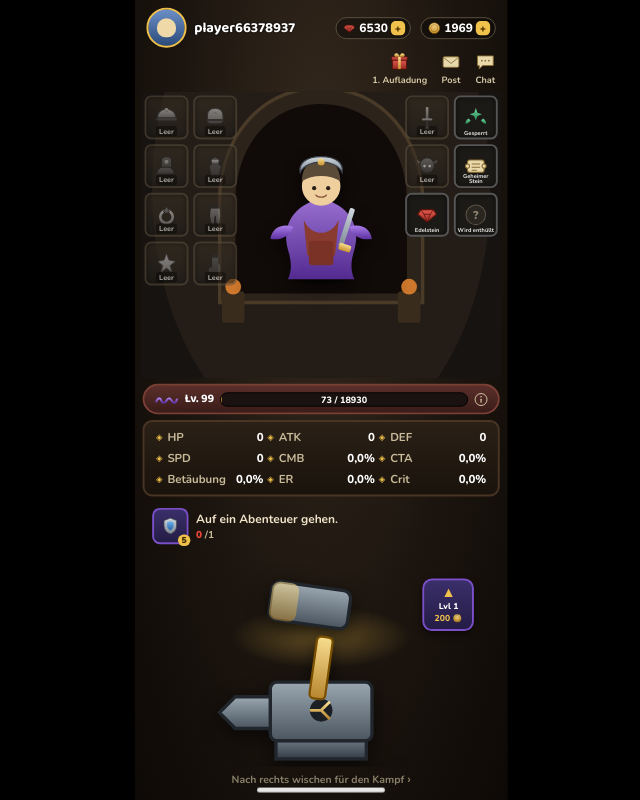
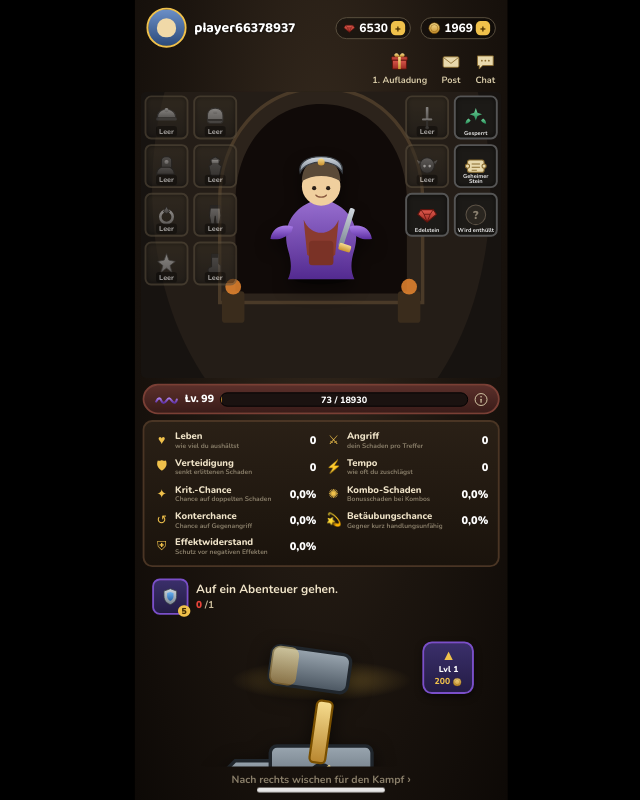
Before and after one commit to cy72whfbrt-dotcom/Game-, a PHP site: page / in a window 1280 px wide. Shown: the whole page, without its empty margins (319-959 px from the left). Run offline with PHP 8.4, Linux system fonts and the light colour scheme.

Commit message:
Replace cryptic stat abbreviations with clear names and descriptions
HP/ATK/DEF/SPD/CMB/CTA/ER were unreadable shorthand. Every stat now
has a full German name plus a one-line explanation of what it actually
does (e.g. "Angriff - dein Schaden pro Treffer", "Konterchance -
Chance auf Gegenangriff"), laid out as a clean 2-column list with a
distinct icon per stat instead of a cramped 3-column grid of letters.

Co-Authored-By: Claude Sonnet 5 <noreply@anthropic.com>
Claude-Session: https://claude.ai/code/session_01PmjxWnFA4ADyn5eS7WWuRu

```diff
--- a/index.html
+++ b/index.html
@@ -130,17 +130,53 @@
         <svg class="info-icon"><use href="icons.svg#info"/></svg>
       </div>
 
-      <!-- Stats panel -->
+      <!-- Stats panel: klare Namen + kurze Erklärung statt kryptischer Kürzel -->
       <div class="stats-panel">
-        <div class="stat"><span class="stat-icon">◈</span><span class="stat-name">HP</span><span class="stat-value" id="stat-HP">0</span></div>
-        <div class="stat"><span class="stat-icon">◈</span><span class="stat-name">ATK</span><span class="stat-value" id="stat-ATK">0</span></div>
-        <div class="stat"><span class="stat-icon">◈</span><span class="stat-name">DEF</span><span class="stat-value" id="stat-DEF">0</span></div>
-        <div class="stat"><span class="stat-icon">◈</span><span class="stat-name">SPD</span><span class="stat-value" id="stat-SPD">0</span></div>
-        <div class="stat"><span class="stat-icon">◈</span><span class="stat-name">CMB</span><span class="stat-value" id="stat-CMB">0.0%</span></div>
-        <div class="stat"><span class="stat-icon">◈</span><span class="stat-name">CTA</span><span class="stat-value" id="stat-CTA">0.0%</span></div>
-        <div class="stat"><span class="stat-icon">◈</span><span class="stat-name">Betäubung</span><span class="stat-value" id="stat-Betaeubung">0.0%</span></div>
-        <div class="stat"><span class="stat-icon">◈</span><span class="stat-name">ER</span><span class="stat-value" id="stat-ER">0.0%</span></div>
-        <div class="stat"><span class="stat-icon">◈</span><span class="stat-name">Crit</span><span class="stat-value" id="stat-Crit">0.0%</span></div>
+        <div class="stat">
+          <span class="stat-icon">♥</span>
+          <span class="stat-text"><span class="stat-name">Leben</span><span class="stat-desc">wie viel du aushältst</span></span>
+          <span class="stat-value" id="stat-HP">0</span>
+        </div>
+        <div class="stat">
+          <span class="stat-icon">⚔</span>
+          <span class="stat-text"><span class="stat-name">Angriff</span><span class="stat-desc">dein Schaden pro Treffer</span></span>
+          <span class="stat-value" id="stat-ATK">0</span>
+        </div>
+        <div class="stat">
+          <span class="stat-icon">🛡</span>
+          <span class="stat-text"><span class="stat-name">Verteidigung</span><span class="stat-desc">senkt erlittenen Schaden</span></span>
+          <span class="stat-value" id="stat-DEF">0</span>
+        </div>
+        <div class="stat">
+          <span class="stat-icon">⚡</span>
+          <span class="stat-text"><span class="stat-name">Tempo</span><span class="stat-desc">wie oft du zuschlägst</span></span>
+          <span class="stat-value" id="stat-SPD">0</span>
+        </div>
+        <div class="stat">
+          <span class="stat-icon">✦</span>
+          <span class="stat-text"><span class="stat-name">Krit.-Chance</span><span class="stat-desc">Chance auf doppelten Schaden</span></span>
+          <span class="stat-value" id="stat-Crit">0,0%</span>
+        </div>
+        <div class="stat">
+          <span class="stat-icon">✺</span>
+          <span class="stat-text"><span class="stat-name">Kombo-Schaden</span><span class="stat-desc">Bonusschaden bei Kombos</span></span>
+          <span class="stat-value" id="stat-CMB">0,0%</span>
+        </div>
+        <div class="stat">
+          <span class="stat-icon">↺</span>
+          <span class="stat-text"><span class="stat-name">Konterchance</span><span class="stat-desc">Chance auf Gegenangriff</span></span>
+          <span class="stat-value" id="stat-CTA">0,0%</span>
+        </div>
+        <div class="stat">
+          <span class="stat-icon">💫</span>
+          <span class="stat-text"><span class="stat-name">Betäubungschance</span><span class="stat-desc">Gegner kurz handlungsunfähig</span></span>
+          <span class="stat-value" id="stat-Betaeubung">0,0%</span>
+        </div>
+        <div class="stat">
+          <span class="stat-icon">⛨</span>
+          <span class="stat-text"><span class="stat-name">Effektwiderstand</span><span class="stat-desc">Schutz vor negativen Effekten</span></span>
+          <span class="stat-value" id="stat-ER">0,0%</span>
+        </div>
       </div>
 
       <!-- Adventure banner -->
--- a/style.css
+++ b/style.css
@@ -231,22 +231,36 @@ body {
 }
 .info-icon { width: 15px; height: 15px; flex: 0 0 auto; }
 
-/* Stats panel */
+/* Stats panel: klare Namen + kurze Erklaerung statt Kuerzeln wie "CMB"/"CTA" */
 .stats-panel {
   margin: 6px 8px 0;
   background: linear-gradient(180deg, #2a2016, #1a130c);
   border: 2px solid var(--stone-border);
   border-radius: 10px;
   display: grid;
-  grid-template-columns: repeat(3, 1fr);
-  gap: 6px 4px;
-  padding: 8px 12px;
+  grid-template-columns: 1fr 1fr;
+  gap: 7px 10px;
+  padding: 9px 10px;
   flex: 0 0 auto;
 }
-.stat { display: flex; align-items: center; gap: 5px; font-size: 12px; }
-.stat-icon { color: var(--gold); font-size: 9px; }
-.stat-name { color: #c9bb9a; font-weight: 700; width: 30px; }
-.stat-value { color: #fff; font-weight: 800; margin-left: auto; }
+.stat { display: flex; align-items: center; gap: 6px; min-width: 0; }
+.stat-icon {
+  color: var(--gold); font-size: 13px; width: 16px; flex: 0 0 auto;
+  text-align: center;
+}
+.stat-text { display: flex; flex-direction: column; line-height: 1.2; min-width: 0; }
+.stat-name {
+  font-size: 10px; font-weight: 800; color: #efe3c8;
+  white-space: nowrap;
+}
+.stat-desc {
+  font-size: 7px; font-weight: 600; color: #8a7f6a;
+  white-space: nowrap; overflow: hidden; text-overflow: ellipsis;
+}
+.stat-value {
+  color: #fff; font-weight: 900; font-size: 11.5px;
+  margin-left: auto; padding-left: 4px; flex: 0 0 auto;
+}
 
 /* Adventure banner */
 .adventure-banner {
```
